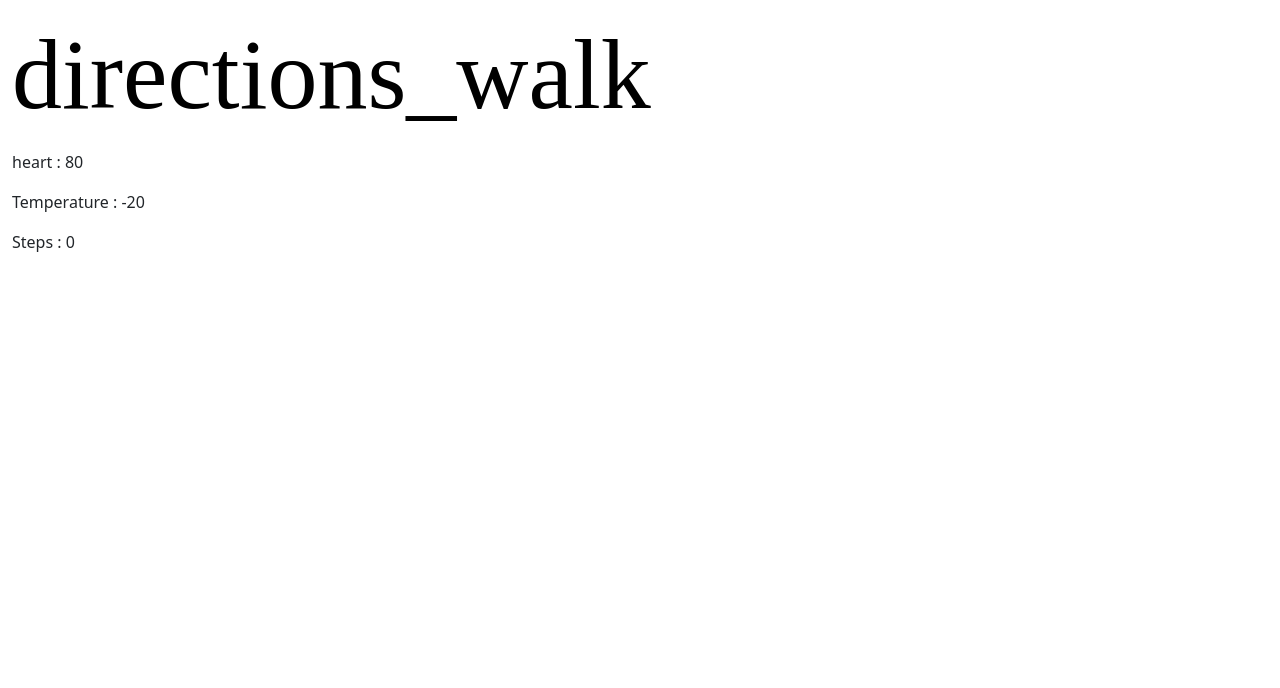
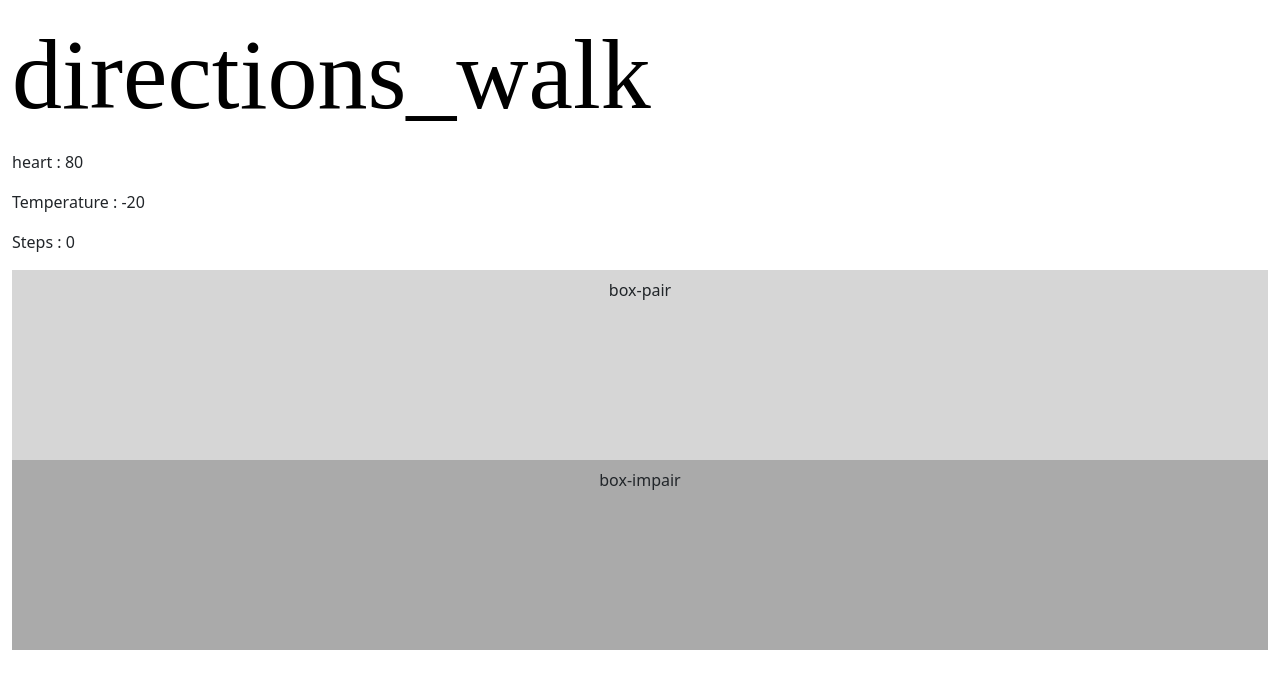
Before and after one commit to Charotti/react-chapitre01-elsy, a React (Create React App) app: page / in a window 1280 px wide. Shown: the top 688 px of the page. Built offline with nearby package versions, Linux system fonts and the light colour scheme.

Commit message:
exercice04

```diff
--- a/src/App.js
+++ b/src/App.js
@@ -2,6 +2,7 @@ import React from "react";
 import "bootstrap/dist/css/bootstrap.min.css";
 import './App.css';
 import Steps from "./components/steps.js"
+import './styles/global.css'
 
 const tempMin= -20;
 const tempMax= 40;
@@ -20,6 +21,8 @@ class App extends React.Component {
              <p>heart : 80</p>
              <p>Temperature : -20</p>
              <p>Steps : 0</p>
+             <div className="box-pair">box-pair</div>
+             <div className="box-impair">box-impair</div>
            </div>
       </div>
     );
--- a/src/styles/global.css
+++ b/src/styles/global.css
@@ -0,0 +1,11 @@
+.box-pair {
+    background-color: #CCCC;
+}
+.box-impair {
+    background-color: #aaaaaa;
+}
+.box-pair, .box-impair {
+    height: 190px;
+    padding: 8px;
+    text-align: center;
+}
```
